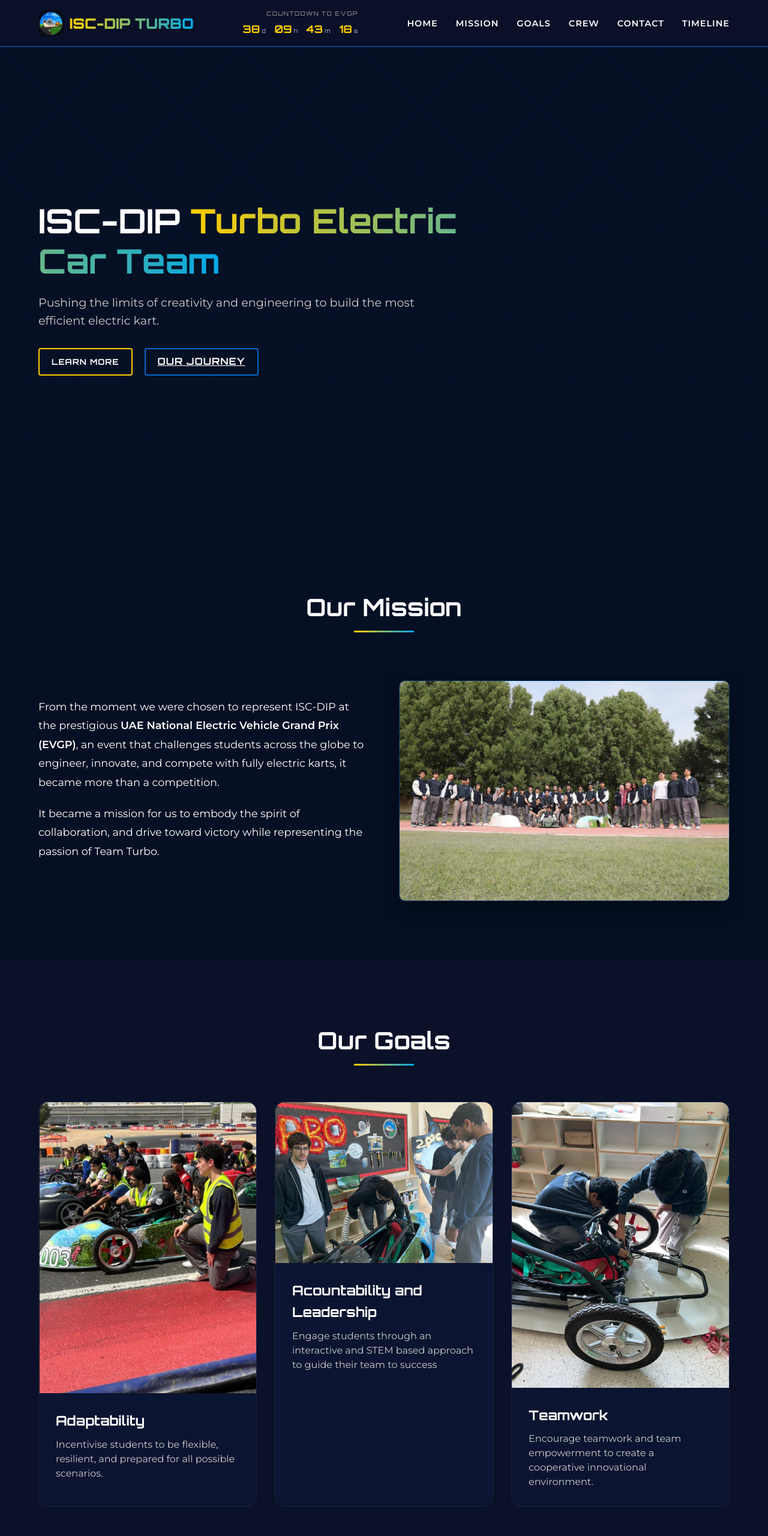
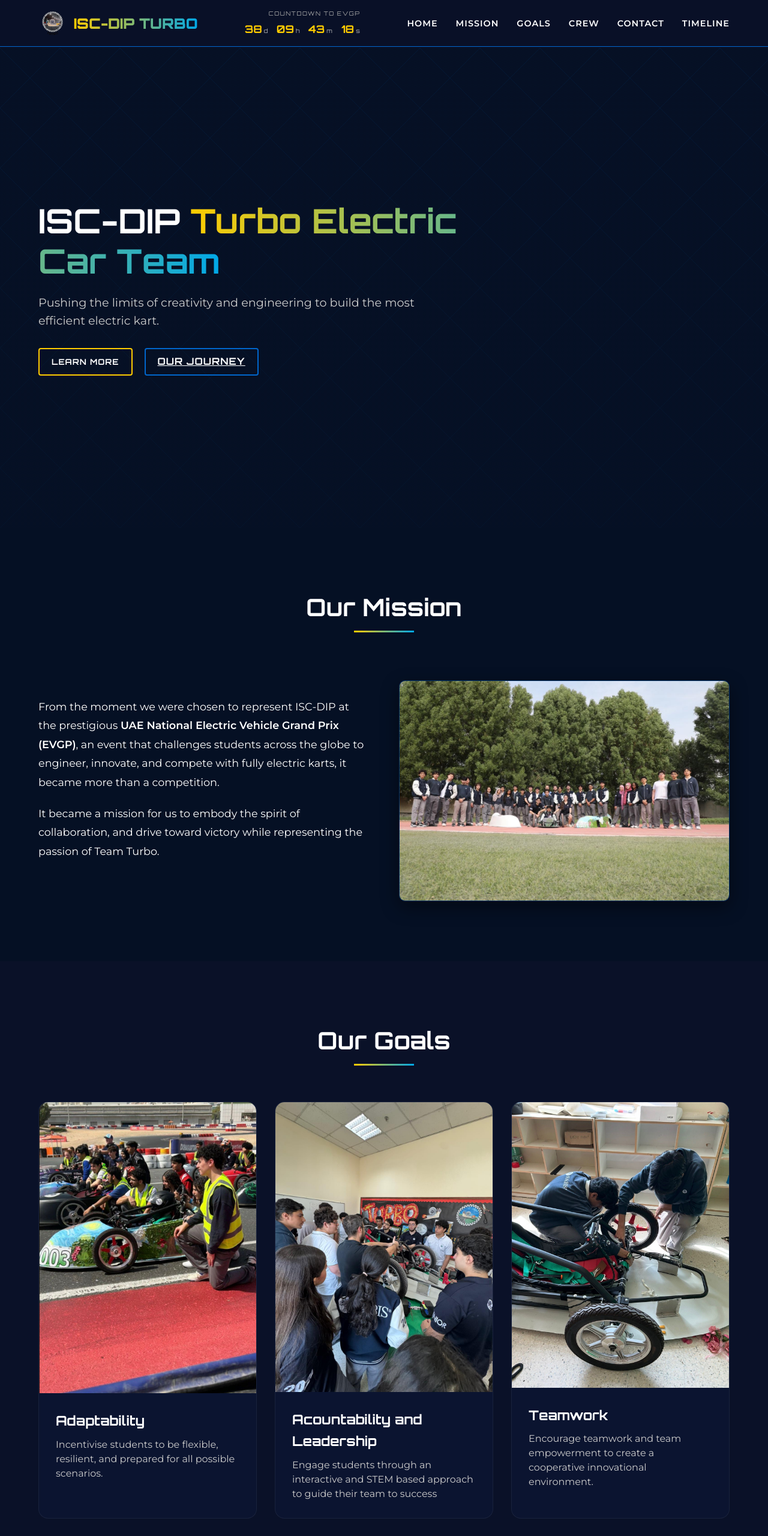
Before and after one commit to Achyte108/turbo-website, a plain HTML site: page index.html in a window 1280 px wide. Shown: the top 2560 px of the page at 60% size. Drawn offline with Linux system fonts and the light colour scheme.

Commit message:
Update index.html

```diff
--- a/index.html
+++ b/index.html
@@ -894,7 +894,7 @@ body {
 
 
     <div class="nav-left">
-      <img src="23035e17-837d-4c2b-ab2e-be080db68586-removebg-preview.png" alt="ISC-DIP Turbo Logo" class="logo-img">
+      <img src="logodeturbo.png" alt="ISC-DIP Turbo Logo" class="logo-img">
       <div class="logo-text">ISC-DIP TURBO</div>
     </div>
 
@@ -996,7 +996,7 @@ body {
                     <div class="goal-card">
 
     <div class="goal-image">
-    <img src="leader.jfif" alt="">
+    <img src="leadership.jfif" alt="">
 </div>
 
 
```
